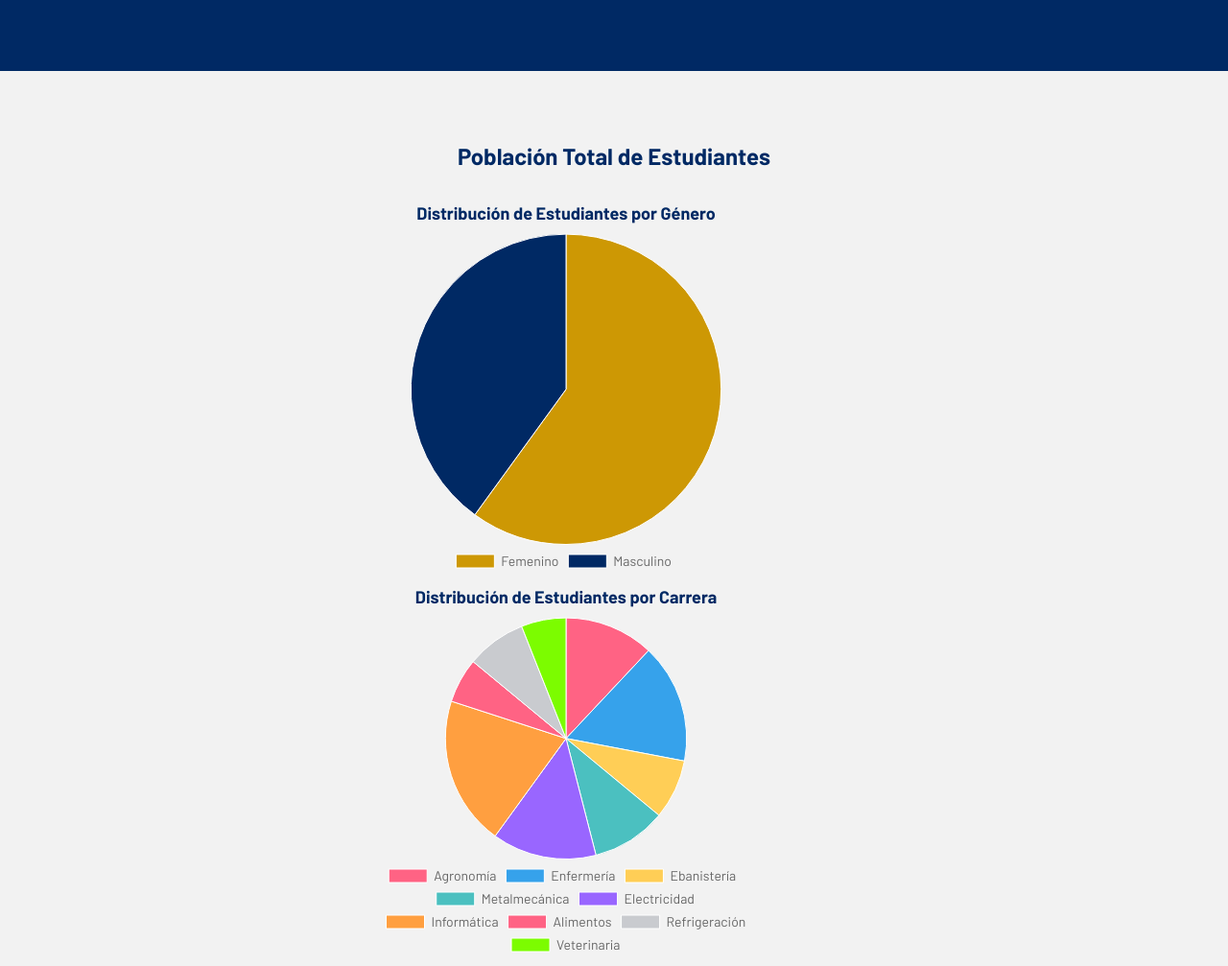
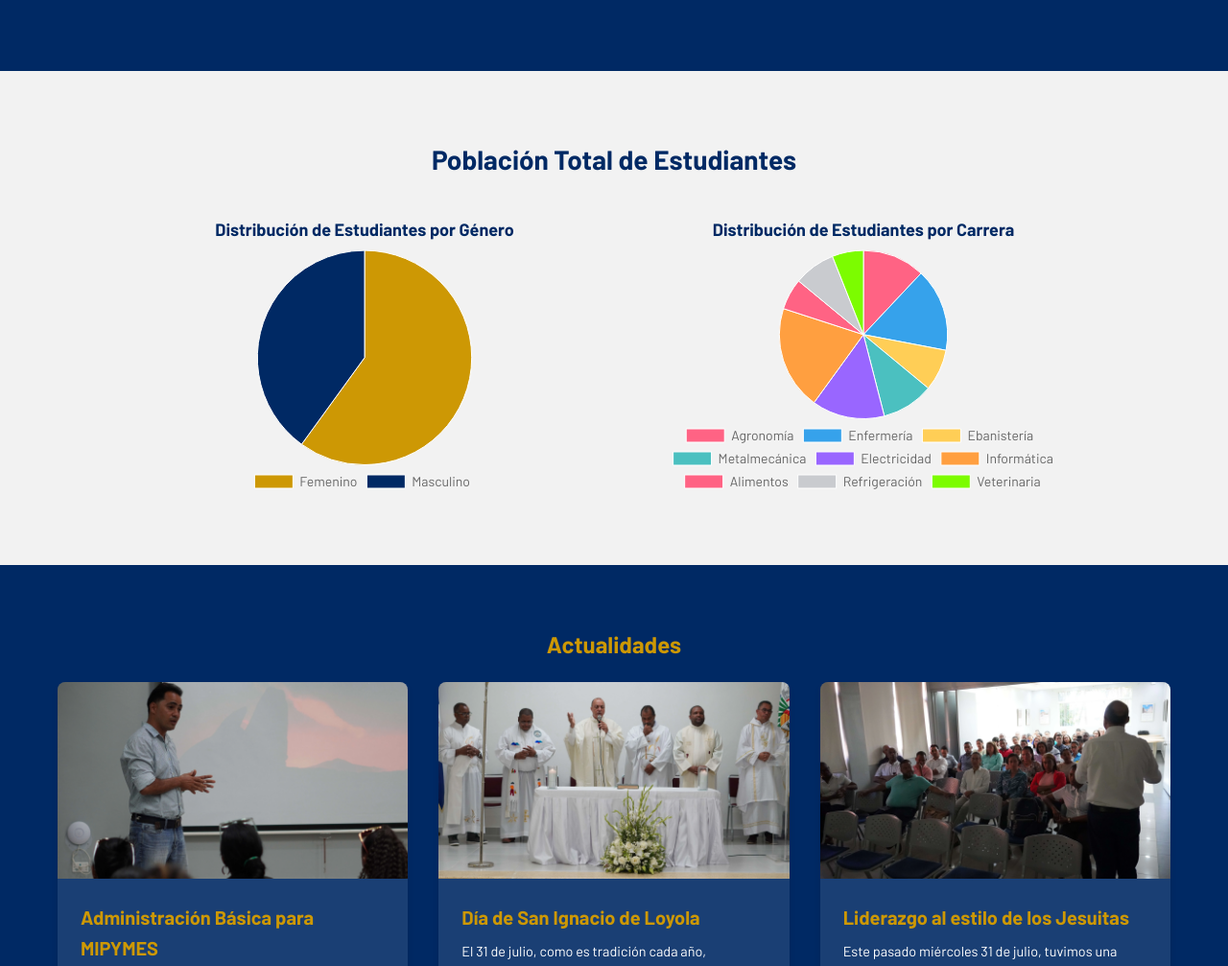
Before and after one commit to DavidFamilia/web, a plain HTML site: page index.html in a window 1280 px wide. Shown: the part 1900-2907 px from the top of the page at 96% size. Drawn offline with nearby package versions, Linux system fonts and the light colour scheme.

Commit message:
Update style.css
Actualización del diseño de los gráficos

```diff
--- a/css/style.css
+++ b/css/style.css
@@ -216,17 +216,16 @@ body {
 
 .grafico-titulo {
     text-align: center;
-    justify-content: center;
     color: var(--primary-color);
-    margin-bottom: 20px;
-    font-size: 24px;
+    margin-bottom: 30px;
+    font-size: 28px;
 }
 
 .graficos-container {
     display: flex;
     justify-content: center;
-    align-items: start;
-    flex-wrap: wrap;
+    align-items: center;
+    flex-direction: column;
     max-width: 1200px;
     margin: 50px auto;
     padding: 20px;
@@ -235,21 +234,19 @@ body {
 
 .grafico-content {
     width: 100%;
-    max-width: 500px;
     text-align: center;
-    margin: 0 20px 40px;
 }
 
-.grafico-content h2 {
-    color: var(--primary-color);
-    margin-bottom: 20px;
-    font-size: 24px;
+.graficos-wrapper {
+    display: flex;
+    justify-content: center;
+    flex-wrap: wrap;
+    gap: 20px;
 }
 
-#genderChart, #careerChart {
+.grafico-item {
     width: 100%;
-    height: auto;
-    max-width: 400px;
+    max-width: 500px;
 }
 
 /* ==================================================== */
```
